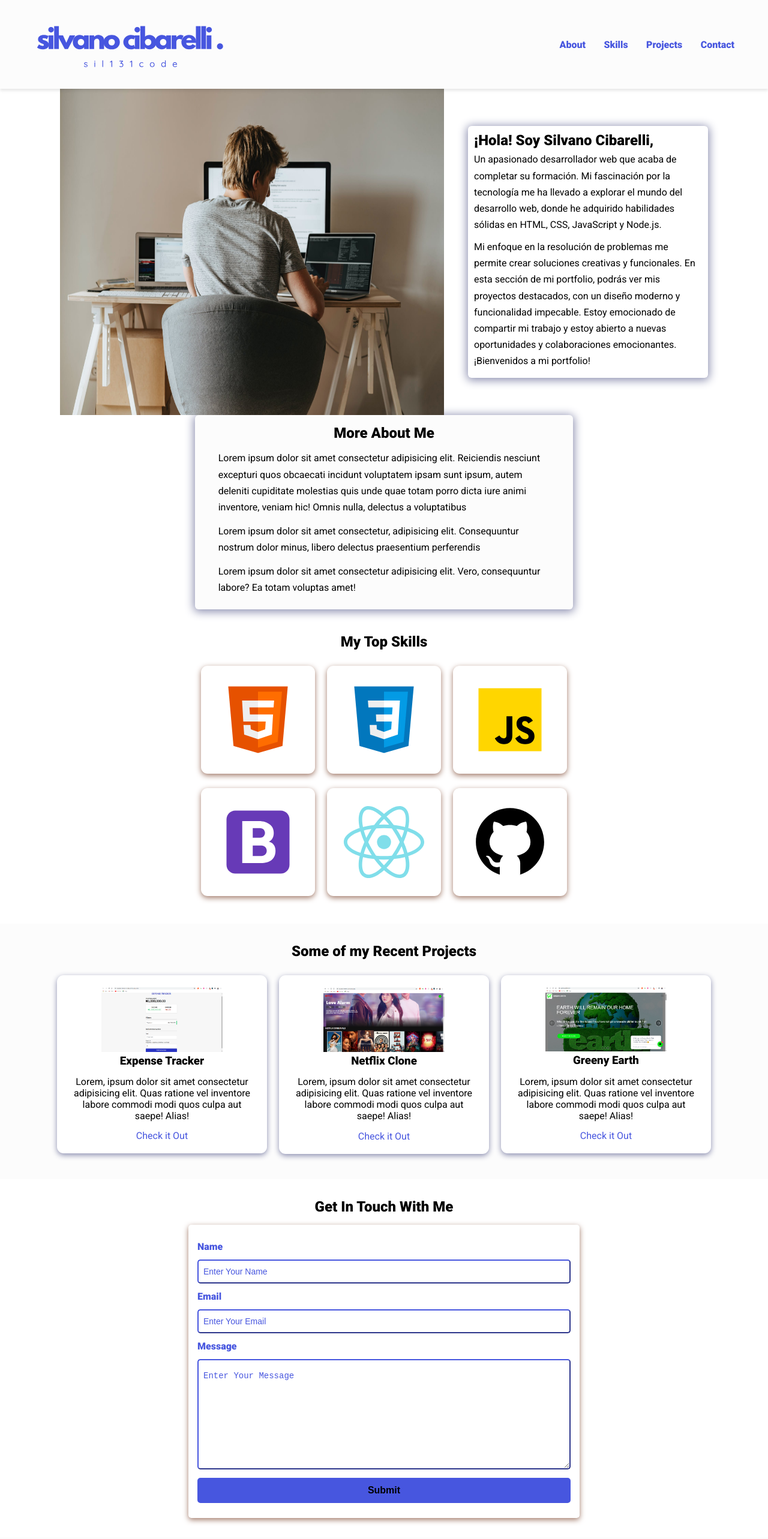
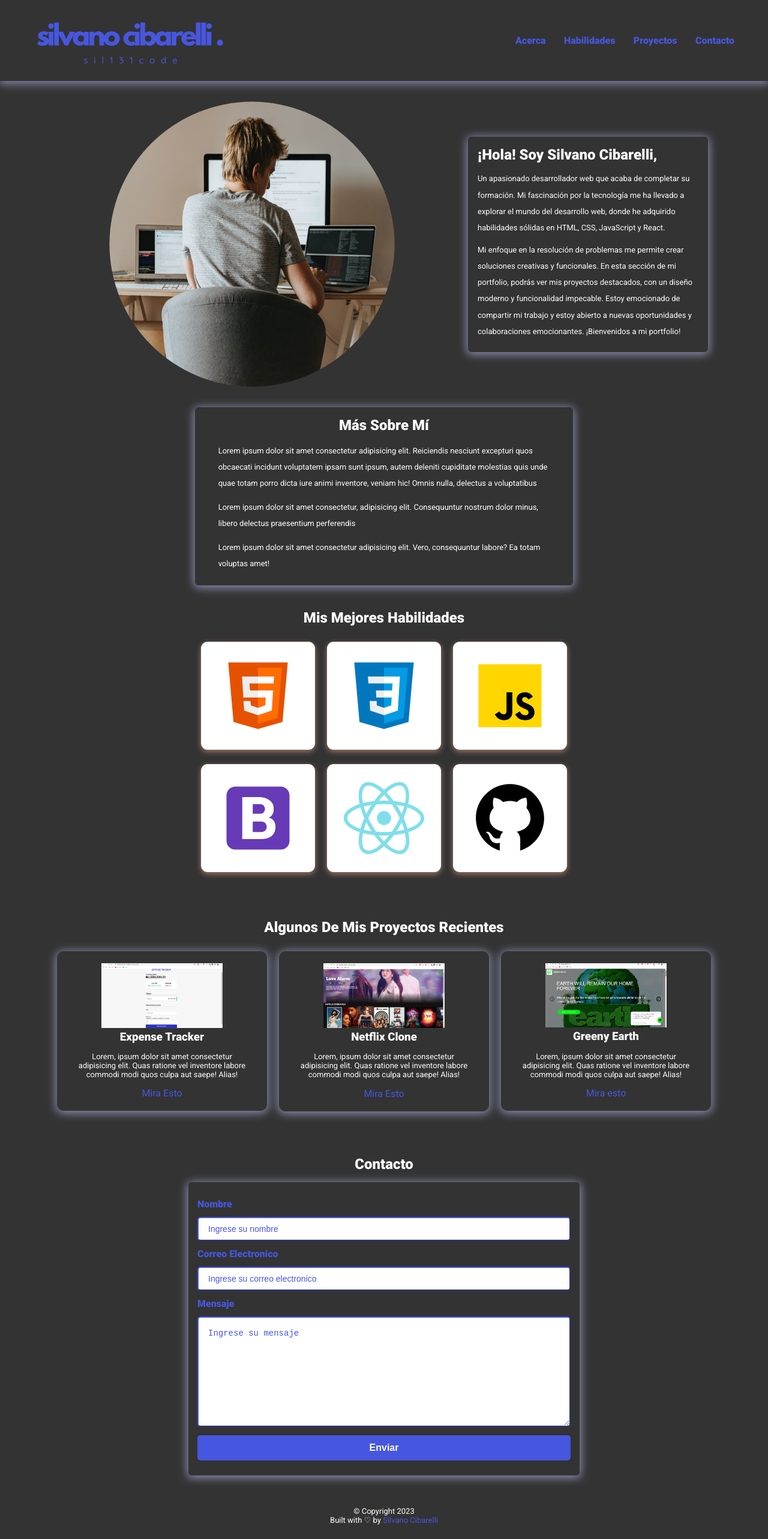
Before and after one commit to sil131/portfolio, a React (Vite) app: page / in a window 1280 px wide. Shown: the top 2566 px of the page at 60% size. Built offline with nearby package versions, Linux system fonts and the light colour scheme; some icons are missing.

Commit message:
commit23

```diff
--- a/index.html
+++ b/index.html
@@ -2,7 +2,7 @@
 <html lang="en">
   <head>
     <meta charset="UTF-8" />
-    <link rel="icon" type="svg" href="../src/assets/src/assets/Silvano cibarelli (completo sin fondo).svg" />
+    <link rel="icon" type="" href="./src/assets/icon.svg" />
     <meta name="viewport" content="width=device-width, initial-scale=1.0" />
     <title>Silvano Cibarelli</title>
   </head>
--- a/src/App.css
+++ b/src/App.css
@@ -52,7 +52,8 @@ a:hover {
 
 body {
   font-family: var(--font-family);
-
+  background-color: #333333;
+  color: #fcfcfc;
  }
 
 nav {
@@ -63,9 +64,9 @@ nav {
   display: flex;
   align-items: center;
   justify-content: space-between;
-  padding: 1.5rem 3.5rem;
-  background-color: var(--bg-color);
-  box-shadow: 0 3px 5px rgba(0, 0, 0, 0.1);
+  padding: 1.1rem 3.5rem;
+  background-color: #333333;
+  box-shadow: 0px 2px 15px 2px var(--primary-shadow);
 }
 
 nav h1 {
@@ -107,16 +108,19 @@ nav ul li {
   gap: 2.5rem;
   max-width: 68.75rem;
   margin: auto;
+
 }
 
 .hero img {
   height: 34rem;
   width: 40rem;
+  clip-path: circle(40%);
+
 }
 
 .bio {
   width: 25rem;
-  padding: 0.625rem;
+  padding: 1rem;
   border-radius: 6px;
   box-shadow: 0px 2px 15px 2px var(--primary-shadow);
 }
@@ -129,10 +133,16 @@ nav ul li {
   line-height: var(--line-height);
   padding: 0.3rem 0;
 }
-
+p{
+  font-size: small;
+}
+.bio h2{
+  margin-bottom: var(--bottom-margin);
+}
 .more-about {
   margin: auto;
-  background-color: var(--bg-color);
+  background-color:#333333;
+  color: #ffffff;
   padding: 1rem 2rem;
   max-width: 70ch;
   border-radius: 6px;
@@ -170,7 +180,7 @@ nav ul li {
 }
 
 .projects {
-  background-color: var(--bg-color);
+  background-color: #333333;
   padding: 32px 0;
   margin-top: 2rem;
 }
@@ -211,6 +221,7 @@ nav ul li {
 
 .contact {
   margin-top: 2rem;
+
 }
 
 .contact h2 {
@@ -223,7 +234,7 @@ nav ul li {
   margin: 0 auto;
   padding: 0.938rem;
   border-radius: 5px;
-  box-shadow: 0 3px 10px var(--secondary-shadow);
+  box-shadow: 0px 2px 15px 2px var(--primary-shadow);
 }
 
 .contact-form-container label {
@@ -246,6 +257,7 @@ nav ul li {
   border: 2px outset var(--primary-color);
   font-size: 0.875rem;
   outline: none;
+  padding-left: 0.5rem;
 }
 
 .input-field::placeholder {
@@ -263,6 +275,7 @@ nav ul li {
   font-size: 1rem;
   font-weight: var(--bold-font);
   transition: var(--transition);
+  color: var(--bg-color);
 }
 
 .submit-btn:hover {
@@ -322,7 +335,8 @@ nav ul li {
 
 /* Footer section */
 footer {
-  background-color: var(--bg-color);
+  background-color: #333333;
+  color: #ffffff;
   padding: 1.25rem;
   text-align: center;
   margin: 2rem 0 0;
@@ -339,20 +353,34 @@ footer {
 }
 
 .project-card {
-  background-color: #fff;
+  background-color:#333333;
   border-radius: 11px;
-  box-shadow: 0 3px 10px var(--primary-shadow);
+  box-shadow: 0px 2px 15px 2px var(--primary-shadow);
   padding: 20px;
   margin: 10px;
 }
 
+.navigation {
+  display: none;
+}
 
+.navigation.show {
+  display: flex;
+  flex-direction: column;
+
+}
+@media screen and (min-width: 721px) {
+  .navigation {
+    display: flex;
+  }
+  .burger-menu {
+    display: none;
+  }
+}
 
 /* Media queries for responsiveness */
 @media screen and (max-width: 720px) {
-  .ocultar{
-    display: none;
-  }
+
   .navigation-buttons{
     display: flex;
     align-items: center;
@@ -363,7 +391,7 @@ footer {
   }
   nav ul {
     position: fixed;
-    background-color: var(--bg-color);
+    background-color: #333333;
     flex-direction: column;
     top: 5rem;
     right: 0;
@@ -398,12 +426,12 @@ footer {
   }
 
   .bio {
-    margin-top: -7rem;
+    margin-top: -2rem;
     width: 20.5rem;
   }
 
   .more-about {
-    margin-top: 2rem;
+    margin: 2rem;
     padding: 1rem 3.5rem;
   }
 
--- a/src/componentes/contact.jsx
+++ b/src/componentes/contact.jsx
@@ -1,39 +1,39 @@
 function Contact (){
     return(
 <section className="contact" id="contact">
-      <h2>Get In Touch With Me</h2>
+      <h2>Contacto</h2>
       <div className="contact-form-container">
         <div className="contact-form">
-          <form action="https://formspree.io/f/xyylnggw" method="POST">
+          <form action="https://formsubmit.co/sil131@gmail.com " method="POST">
             <div className="form-control">
-              <label htmlFor="name">Name</label>
+              <label htmlFor="name">Nombre</label>
               <input
                 type="text"
                 id="name"
-                name="sender-name"
-                placeholder="Enter Your Name"
+                name="name"
+                placeholder="Ingrese su nombre"
                 className="input-field"
                 required
               />
             </div>
             <div className="form-control">
-              <label htmlFor="email">Email</label>
+              <label htmlFor="email">Correo Electronico</label>
               <input
                 type="email"
                 id="email"
-                name="sender-email"
-                placeholder="Enter Your Email"
+                name="email"
+                placeholder="Ingrese su correo electronico"
                 className="input-field"
                 required
               />
             </div>
             <div className="form-control">
-              <label htmlFor="message">Message</label>
+              <label htmlFor="message">Mensaje</label>
               <textarea
                 id="message"
                 cols="60"
                 rows="10"
-                placeholder="Enter Your Message"
+                placeholder="Ingrese su mensaje"
                 name="message"
                 className="input-field"
                 required
@@ -41,7 +41,7 @@ function Contact (){
             </div>
             <input
               type="submit"
-              value="Submit"
+              value="Enviar"
               id="submit-btn"
               className="submit-btn"
             />
--- a/src/componentes/hero.jsx
+++ b/src/componentes/hero.jsx
@@ -9,7 +9,7 @@ function Hero() {
         <div className="bio animate__animated animate__shakeX">
           <h2 className="bio-title">¡Hola! Soy Silvano Cibarelli,</h2>
           <p className="bio-text">
-            Un apasionado desarrollador web que acaba de completar su formación. Mi fascinación por la tecnología me ha llevado a explorar el mundo del desarrollo web, donde he adquirido habilidades sólidas en HTML, CSS, JavaScript y Node.js.
+            Un apasionado desarrollador web que acaba de completar su formación. Mi fascinación por la tecnología me ha llevado a explorar el mundo del desarrollo web, donde he adquirido habilidades sólidas en HTML, CSS, JavaScript y React.
           </p>
           <p className="bio-text">
             Mi enfoque en la resolución de problemas me permite crear soluciones creativas y funcionales. En esta sección de mi portfolio, podrás ver mis proyectos destacados, con un diseño moderno y funcionalidad impecable. Estoy emocionado de compartir mi trabajo y estoy abierto a nuevas oportunidades y colaboraciones emocionantes. ¡Bienvenidos a mi portfolio!
--- a/src/componentes/menu.jsx
+++ b/src/componentes/menu.jsx
@@ -25,10 +25,10 @@ function Menu() {
       </div>
 
       <ul className={`navigation ${isMenuOpen ? 'show' : ''}`} id="navigation">
-        <li><a href="#about" className="nav-link">About</a></li>
-        <li><a href="#skills" className="nav-link">Skills</a></li>
-        <li><a href="#projects" className="nav-link">Projects</a></li>
-        <li><a href="#contact" className="nav-link">Contact</a></li>
+        <li><a href="#about" className="nav-link">Acerca</a></li>
+        <li><a href="#skills" className="nav-link">Habilidades</a></li>
+        <li><a href="#projects" className="nav-link">Proyectos</a></li>
+        <li><a href="#contact" className="nav-link">Contacto</a></li>
       </ul>
     </>
   );
--- a/src/componentes/more-about.jsx
+++ b/src/componentes/more-about.jsx
@@ -1,7 +1,7 @@
 function Moreabout (){
     return(
         <section className="more-about section">
-      <h2>More About Me</h2>
+      <h2>Más Sobre Mí</h2>
       <p>
         Lorem ipsum dolor sit amet consectetur adipisicing elit. Reiciendis
         nesciunt excepturi quos obcaecati incidunt voluptatem ipsam sunt ipsum,
--- a/src/componentes/projects.jsx
+++ b/src/componentes/projects.jsx
@@ -4,7 +4,7 @@ import greeny from '../assets/greenyEarth.png'
 function Projects (){
     return(
         <section className="projects section" id="projects">
-        <h2 className="projects-title">Some of my Recent Projects</h2>
+        <h2 className="projects-title">Algunos De Mis Proyectos Recientes</h2>
         <div className="projects-container">
           <div className="project-container project-card section">
             <img
@@ -19,7 +19,7 @@ function Projects (){
               ratione vel inventore labore commodi modi quos culpa aut saepe!
               Alias!
             </p>
-            <a href="#" target="_blank" className="project-link">Check it Out</a>
+            <a href="#" target="_blank" className="project-link">Mira Esto</a>
           </div>
           <div className="project-container project-card section">
             <img
@@ -34,7 +34,7 @@ function Projects (){
               ratione vel inventore labore commodi modi quos culpa aut saepe!
               Alias!
             </p>
-            <a href="#" target="_blank" className="project-link">Check it Out</a>
+            <a href="#" target="_blank" className="project-link">Mira Esto</a>
           </div>
           <div className="project-container project-card section">
             <img
@@ -49,7 +49,7 @@ function Projects (){
               ratione vel inventore labore commodi modi quos culpa aut saepe!
               Alias!
             </p>
-            <a href="#" target="_blank" className="project-link">Check it Out</a>
+            <a href="#" target="_blank" className="project-link">Mira esto</a>
           </div>
         </div>
       </section>
--- a/src/componentes/skills.jsx
+++ b/src/componentes/skills.jsx
@@ -8,7 +8,7 @@ import github from '../assets/icons8-github-128.svg'
 function Skills (){
     return(
       <section className="skills section" id="skills">
-      <h2 className="skill-header">My Top Skills</h2>
+      <h2 className="skill-header">Mis Mejores Habilidades</h2>
 
       <div className="skills-wrapper">
         <div className="first-set animate__animated animate__pulse">
```
Also changed, not shown: src/assets/icon.svg (added), 5 other files (tests, documents, lock files or other folders).
